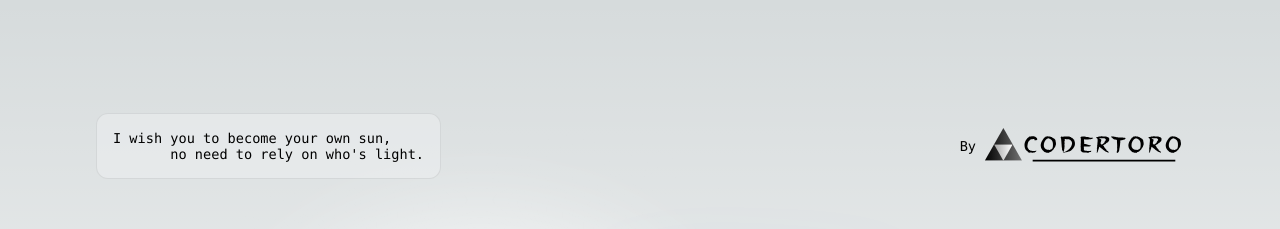
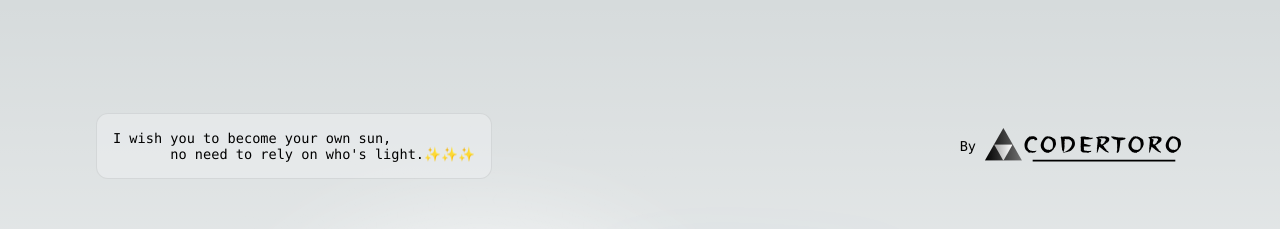
Before and after one commit to codertoro/codertoro.com, a Next.js app: page / in a window 1280 px wide. Shown: the top 229 px of the page. Built offline with nearby package versions, Linux system fonts and the light colour scheme.

Commit message:
第五次提交

```diff
--- a/app/page.js
+++ b/app/page.js
@@ -8,7 +8,9 @@ export default function Home() {
         <p>
         I wish you to become your own sun,
         <br></br>&nbsp;&nbsp;&nbsp;&nbsp;&nbsp;&nbsp;
-        no need to rely on who's light.
+        no need to rely on who&apos;s light.✨✨✨
+          {/* Get started by editing&nbsp; */}
+          {/* <code className={styles.code}>app/page.js</code> */}
         </p>
         <div>
           <a
```
